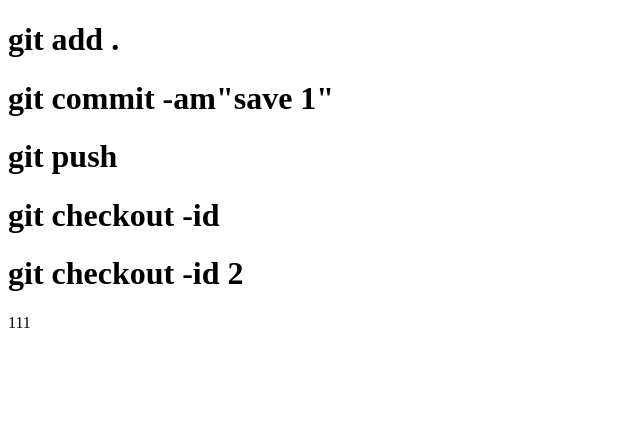
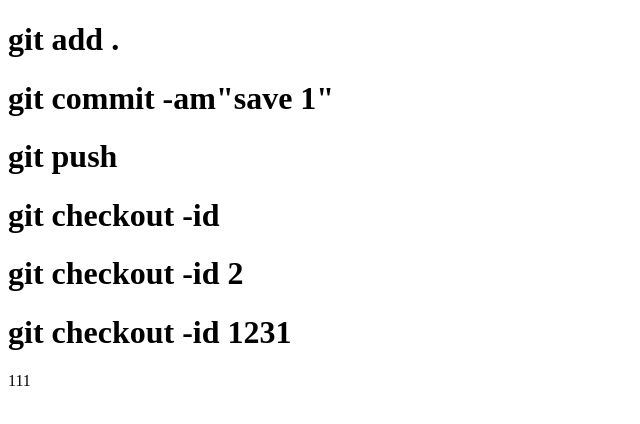
Before and after one commit to Oleg1224/Test-Block, a plain HTML site: page index.html in a window 1280 px wide. Shown: the whole page, without its empty margins (0-640 px from the left). Drawn offline with Linux system fonts and the light colour scheme.

```diff
--- a/index.html
+++ b/index.html
@@ -5,12 +5,13 @@
     <meta name="viewport" content="width=, initial-scale=1.0">
     <title>Document</title>
 </head>
-<body>
+<body class="qwer">
     <h1>git add .</h1>
     <h1>git commit -am"save 1"</h1>
     <h1>git push</h1>
     <h1>git checkout -id</h1>
     <h1>git checkout -id 2</h1>
+    <h1>git checkout -id 1231</h1>
     <footer>
         <p>111</p>
     </footer>
```
